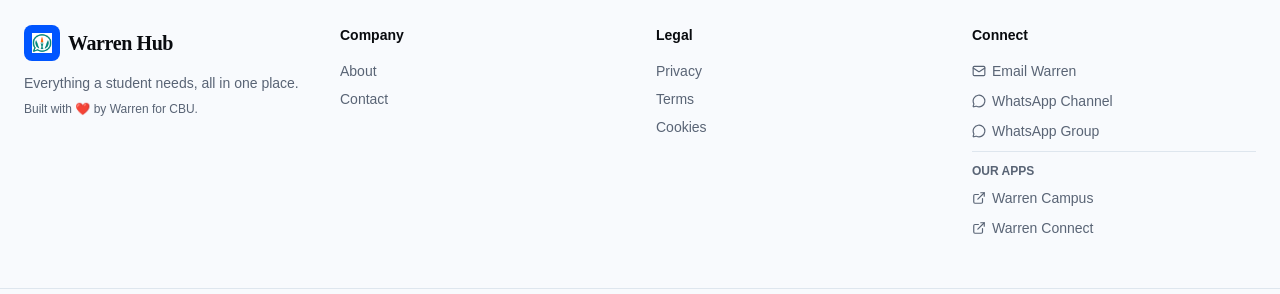
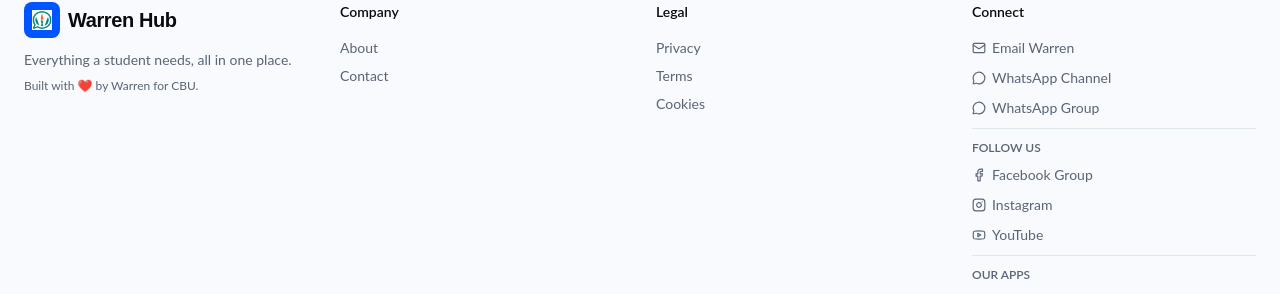
Before and after one commit to Akiba-haganai/the-warren, a React (Vite) app: page /podcasts in a window 1280 px wide. Shown: the part 1171-1465 px from the top of the page. Built offline with nearby package versions, Linux system fonts and the light colour scheme; no server answers; the database is empty.

Commit message:
Switch to Montserrat/Lato fonts, add Facebook/Instagram/YouTube, fix dark mode and podcast links

```diff
--- a/index.html
+++ b/index.html
@@ -31,7 +31,7 @@
     <link rel="preconnect" href="https://fonts.googleapis.com" />
     <link rel="preconnect" href="https://fonts.gstatic.com" crossorigin />
     <link
-      href="https://fonts.googleapis.com/css2?family=Inter:wght@300;400;500;600;700&family=Outfit:wght@400;500;600;700&display=swap"
+      ref="https://fonts.googleapis.com/css2?family=Lato:wght@300;400;700&family=Montserrat:wght@500;600;700&display=swap
       rel="stylesheet"
     />
 
--- a/package.json
+++ b/package.json
@@ -10,8 +10,6 @@
     "preview": "vite preview"
   },
   "dependencies": {
-    "@fontsource-variable/noto-sans": "^5.2.10",
-    "@fontsource-variable/playfair-display": "^5.2.8",
     "@hookform/resolvers": "^5.4.0",
     "@supabase/supabase-js": "^2.110.5",
     "@tailwindcss/vite": "^4.3.2",
--- a/src/components/layout/Footer.tsx
+++ b/src/components/layout/Footer.tsx
@@ -1,11 +1,16 @@
 import { Link } from "react-router-dom";
-import { Mail, MessageCircle, ExternalLink } from "lucide-react";
+import {
+  Mail,
+  MessageCircle,
+  ExternalLink,
+  Facebook,
+  Instagram,
+  Youtube,
+} from "lucide-react";
 import warrenLogo from "@/assets/warren_logo.png";
-
 
 export function Footer() {
   return (
-
     <footer className="mt-auto border-t border-border/60 bg-secondary/40">
       <div className="mx-auto max-w-7xl px-6 py-12 grid gap-8 sm:grid-cols-2 lg:grid-cols-4">
         {/* Brand */}
@@ -18,7 +23,6 @@
                 className="h-4 w-4 sm:h-5 sm:w-5 object-contain"
               />
             </span>
-
             <span className="font-display text-xl font-semibold">Warren Hub</span>
           </div>
           <p className="mt-3 text-sm text-muted-foreground">
@@ -52,7 +56,6 @@
         <div>
           <h4 className="text-sm font-semibold text-foreground">Connect</h4>
           <ul className="mt-4 space-y-2 text-sm text-muted-foreground">
-
             <li>
               <a
                 href="mailto:chilengawarren307@gmail.com"
@@ -85,6 +88,53 @@
               </a>
             </li>
 
+            {/* Divider */}
+            <li className="pt-2 border-t border-border/60">
+              <span className="text-xs font-semibold uppercase text-muted-foreground">
+                Follow Us
+              </span>
+            </li>
+
+            {/* Facebook Group */}
+            <li>
+              <a
+                href="https://facebook.com/groups/your-group-id"
+                target="_blank"
+                rel="noreferrer"
+                className="inline-flex items-center gap-1.5 hover:text-foreground transition"
+              >
+                <Facebook className="h-3.5 w-3.5" />
+                Facebook Group
+              </a>
+            </li>
+
+            {/* Instagram */}
+            <li>
+              <a
+                href="https://instagram.com/warrenpodcasts_cbu"
+                target="_blank"
+                rel="noreferrer"
+                className="inline-flex items-center gap-1.5 hover:text-foreground transition"
+              >
+                <Instagram className="h-3.5 w-3.5" />
+                Instagram
+              </a>
+            </li>
+
+            {/* YouTube */}
+            <li>
+              <a
+                href="https://youtube.com/channel/UCGKgsxYNTUESqdvySiMIQ1A"
+                target="_blank"
+                rel="noreferrer"
+                className="inline-flex items-center gap-1.5 hover:text-foreground transition"
+              >
+                <Youtube className="h-3.5 w-3.5" />
+                YouTube
+              </a>
+            </li>
+
+            {/* Divider */}
             <li className="pt-2 border-t border-border/60">
               <span className="text-xs font-semibold uppercase text-muted-foreground">
                 Our Apps
@@ -114,7 +164,6 @@
             </li>
           </ul>
         </div>
-
       </div>
 
       <div className="border-t border-border/60">
--- a/src/components/layout/Reveal.tsx
+++ b/src/components/layout/Reveal.tsx
@@ -16,7 +16,7 @@
 
 export function SectionLabel({ children }: { children: ReactNode }) {
   return (
-    <div className="inline-flex items-center gap-2 rounded-full border border-blue-200 bg-white/60 px-3 py-1 text-xs font-medium tracking-wide text-blue-600 uppercase">
+    <div className="inline-flex items-center gap-2 rounded-full border border-blue-200 dark:border-blue-700 bg-blue-50 dark:bg-blue-900/30 px-3 py-1 text-xs font-medium tracking-wide text-blue-600 dark:text-blue-300 uppercase">
       <span className="h-1.5 w-1.5 rounded-full bg-blue-500 animate-pulse-glow" />
       {children}
     </div>
--- a/src/components/sections/JoinCommunity.tsx
+++ b/src/components/sections/JoinCommunity.tsx
@@ -1,22 +1,23 @@
-import { MessageCircle } from "lucide-react";
+import { MessageCircle, Facebook, Instagram, Youtube } from "lucide-react";
 import { Button } from "../../components/ui/button";
 import { Reveal, SectionLabel } from "../../components/layout/Reveal";
 
 export function JoinCommunity() {
   return (
-    <section className="py-24 bg-blue-50">
+    <section id="community" className="py-24 bg-muted/30 dark:bg-muted/10 scroll-mt-24">
       <div className="mx-auto max-w-5xl px-6 text-center">
         <Reveal>
           <SectionLabel>Get Involved</SectionLabel>
           <h2 className="mt-4 font-display text-4xl sm:text-5xl font-semibold tracking-tight">
-            Connect with us on <span className="text-gradient-blue">WhatsApp</span>
+            Join the <span className="text-gradient-blue">community</span>
           </h2>
           <p className="mt-6 text-lg text-muted-foreground max-w-2xl mx-auto">
-            Join our WhatsApp Channel for updates or chat with other CBU students in the group.
+            Whether you want quick updates, deep conversations, or podcast content – we're everywhere you are.
           </p>
         </Reveal>
 
-        <div className="mt-12 flex flex-wrap justify-center gap-4">
+        <div className="mt-12 grid gap-4 sm:grid-cols-2 lg:grid-cols-3">
+          {/* WhatsApp Channel */}
           <Button
             asChild
             size="lg"
@@ -28,14 +29,16 @@
               rel="noreferrer"
             >
               <MessageCircle className="mr-2 h-5 w-5" />
-              Join WhatsApp Channel
+              WhatsApp Channel
             </a>
           </Button>
+
+          {/* WhatsApp Group */}
           <Button
             asChild
             variant="outline"
             size="lg"
-            className="rounded-full border-2 border-green-500 text-green-600 hover:bg-green-50 font-semibold"
+            className="rounded-full border-2 border-green-500 text-green-600 hover:bg-green-50 dark:hover:bg-green-950 font-semibold"
           >
             <a
               href="https://chat.whatsapp.com/I4TtoTKBGB9I4eVv4VKXGs"
@@ -43,7 +46,57 @@
               rel="noreferrer"
             >
               <MessageCircle className="mr-2 h-5 w-5" />
-              Join WhatsApp Group
+              WhatsApp Group
+            </a>
+          </Button>
+
+          {/* Facebook Group */}
+          <Button
+            asChild
+            size="lg"
+            className="rounded-full bg-blue-600 hover:bg-blue-700 text-white shadow-glow font-semibold"
+          >
+            <a
+              href="https://facebook.com/groups/your-group-id"
+              target="_blank"
+              rel="noreferrer"
+            >
+              <Facebook className="mr-2 h-5 w-5" />
+              Facebook Group
+            </a>
+          </Button>
+
+          {/* Instagram */}
+          <Button
+            asChild
+            variant="outline"
+            size="lg"
+            className="rounded-full border-2 border-pink-500 text-pink-600 hover:bg-pink-50 dark:hover:bg-pink-950 font-semibold"
+          >
+            <a
+              href="https://instagram.com/warrenpodcasts_cbu"
+              target="_blank"
+              rel="noreferrer"
+            >
+              <Instagram className="mr-2 h-5 w-5" />
+              Instagram
+            </a>
+          </Button>
+
+          {/* YouTube */}
+          <Button
+            asChild
+            variant="outline"
+            size="lg"
+            className="rounded-full border-2 border-red-500 text-red-600 hover:bg-red-50 dark:hover:bg-red-950 font-semibold"
+          >
+            <a
+              href="https://youtube.com/channel/UCGKgsxYNTUESqdvySiMIQ1A"
+              target="_blank"
+              rel="noreferrer"
+            >
+              <Youtube className="mr-2 h-5 w-5" />
+              YouTube
             </a>
           </Button>
         </div>
--- a/src/index.css
+++ b/src/index.css
@@ -155,8 +155,8 @@
    like bg-background, text-foreground, bg-card, border-border, etc. to
    exist at all and to react to the .dark class swap above. */
 @theme inline {
-  --font-sans: 'Noto Sans Variable', sans-serif;
-  --font-heading: 'Playfair Display Variable', serif;
+  --font-heading: 'Montserrat', sans-serif;
+  --font-sans: 'Lato', sans-serif;
 
   --color-background: var(--background);
   --color-foreground: var(--foreground);
```
Also changed, not shown: src/components/sections/PodcastSection.tsx (+23 -11 lines), public/manifest.webmanifest, 1 other file (tests, documents, lock files or other folders).
